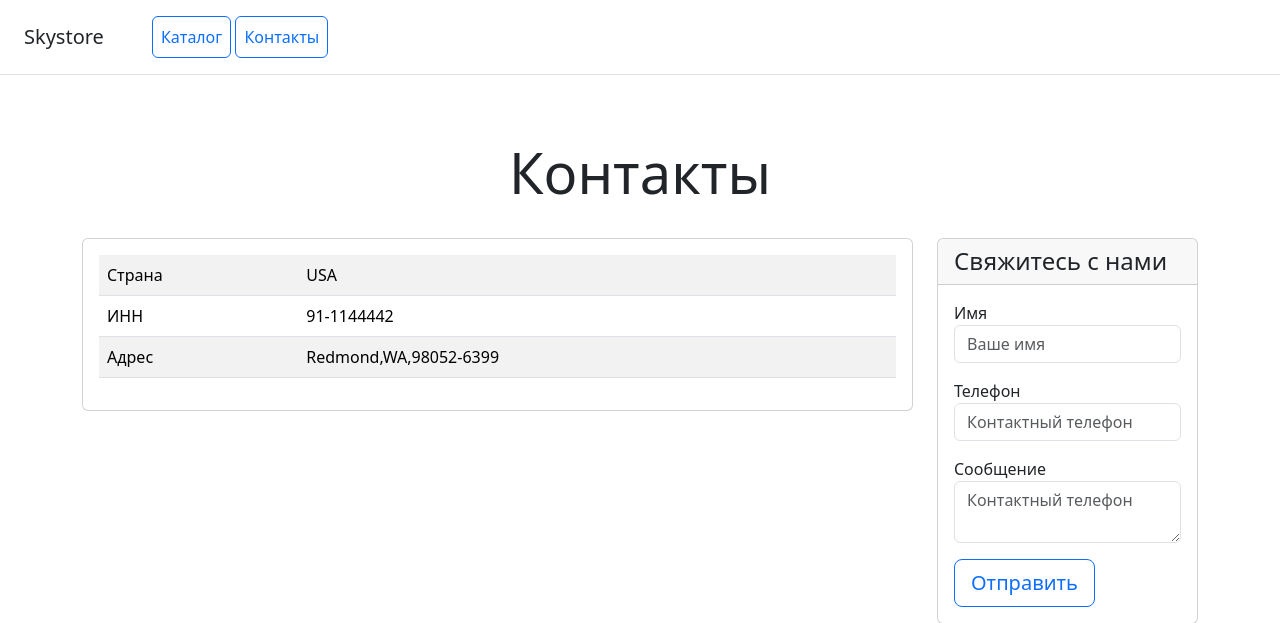
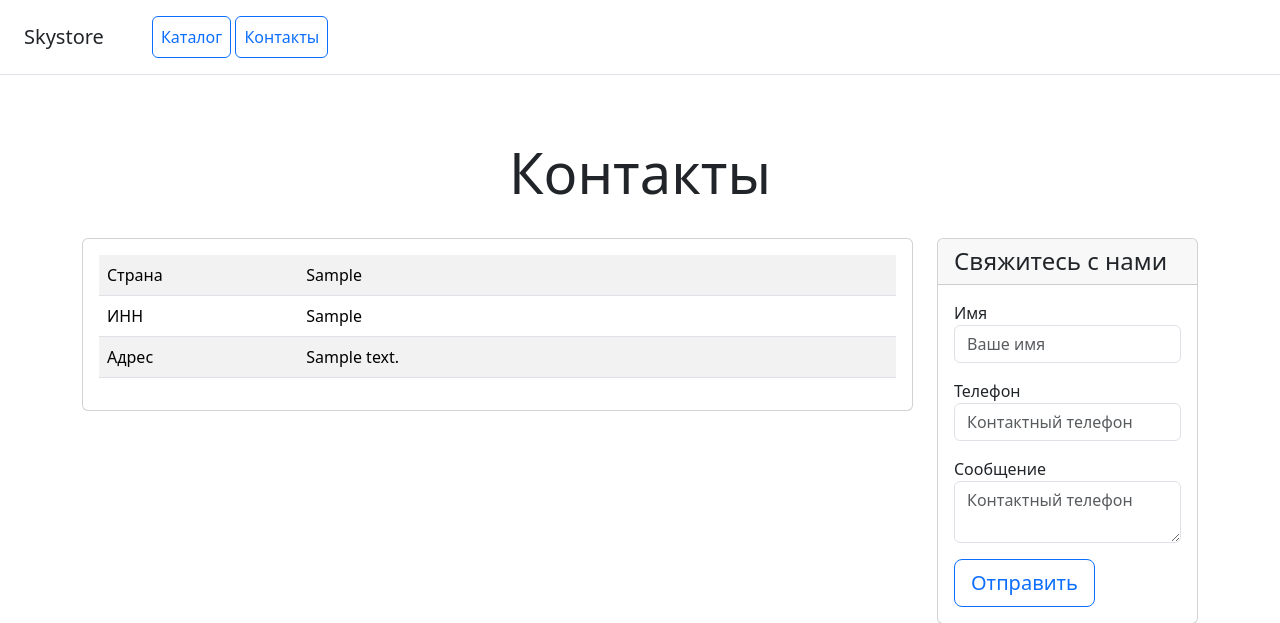
Before and after one commit to julyashap/marketplace_django, a Django app: page /contacts/ in a window 1280 px wide. Shown: the top 623 px of the page. Run offline with Django 5.2, Linux system fonts and the light colour scheme; tables that the repository leaves empty hold one stand-in row (values such as "Sample post").

Commit message:
Update contacts.html with parameter contact from Contact model

```diff
--- a/catalog/templates/catalog/contacts.html
+++ b/catalog/templates/catalog/contacts.html
@@ -27,15 +27,15 @@
                     <table class="table table-striped">
                         <tr>
                             <td class="w-25">Страна</td>
-                            <td>USA</td>
+                            <td>{{ contact.country }}</td>
                         </tr>
                         <tr>
                             <td class="w-25">ИНН</td>
-                            <td>91-1144442</td>
+                            <td>{{ contact.tin }}</td>
                         </tr>
                         <tr>
                             <td class="w-25">Адрес</td>
-                            <td>Redmond,WA,98052-6399</td>
+                            <td>{{ contact.address }}</td>
                         </tr>
                     </table>
                 </div>
```
